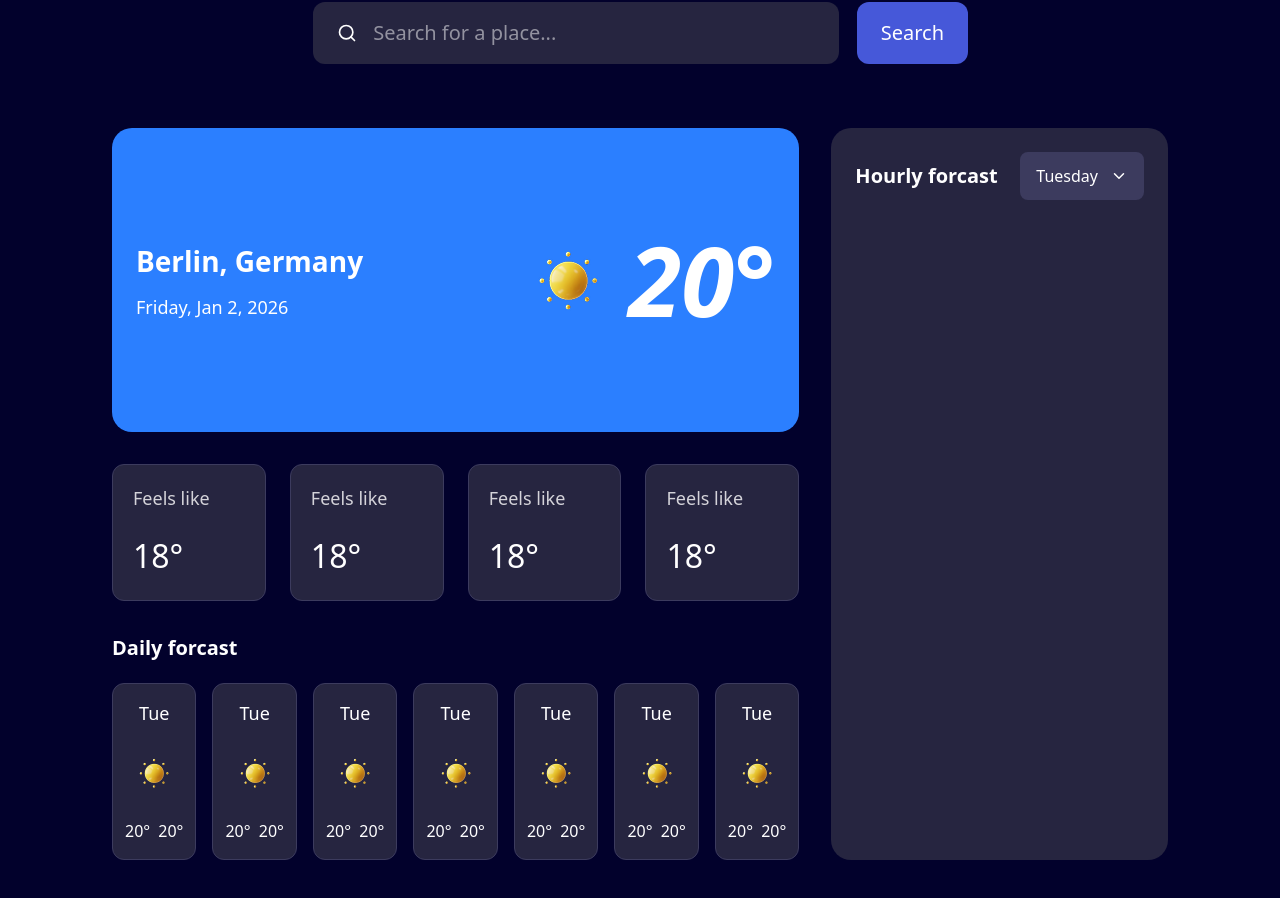
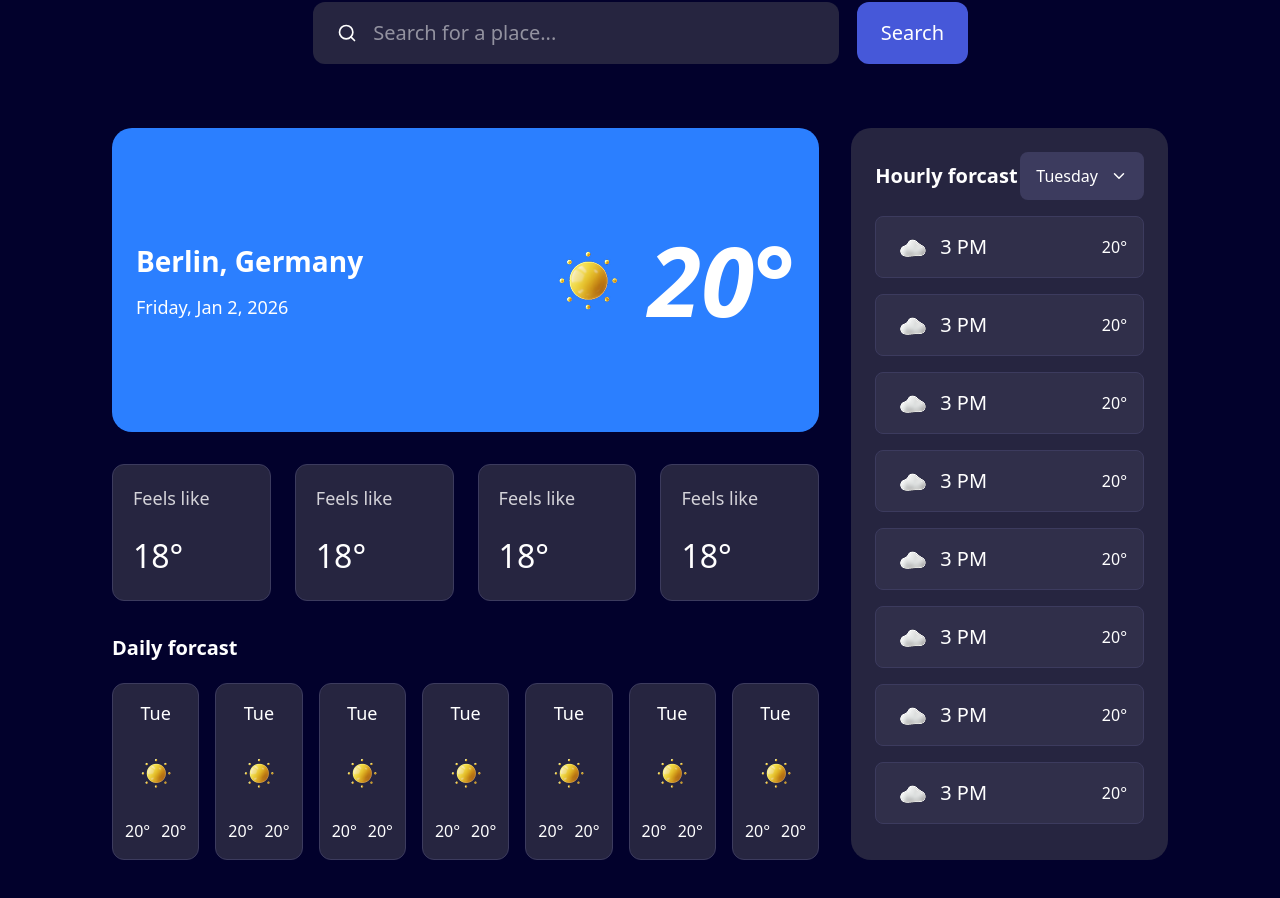
Before and after one commit to Gentlecoder1/WeatherApp, a React (Vite) app: page / in a window 1280 px wide. Shown: the part 354-1252 px from the top of the page. Built offline with nearby package versions, Linux system fonts and the light colour scheme.

Commit message:
feat: update Body and Header components with responsive design and new cloud asset

```diff
--- a/index.html
+++ b/index.html
@@ -8,7 +8,7 @@
     <title>Weather App</title>
   </head>
 
-  <body class="p-[16px] sm:p-[24px] lg:px-[112px] lg:py-[48px] min-h-screen max-w-[1306px] mx-auto">
+  <body class="p-[16px] sm:p-[24px] lg:px-[90px] lg:py-[48px] xl:px-[112px] xl:py-[48px] min-h-screen max-w-[1306px] mx-auto">
     <div id="root"></div>
     <script type="module" src="/src/main.tsx"></script>
   </body>
--- a/src/components/Body.tsx
+++ b/src/components/Body.tsx
@@ -1,5 +1,6 @@
 // import React from 'react'
 import Sunny from '../assets/Sunny.png'
+import Cloudy from '../assets/cloud.png'
 
 import { Search , ChevronDown } from "lucide-react"
 import { motion } from "framer-motion"
@@ -12,8 +13,8 @@ const Body = () => {
         </div>
 
         <div className="w-full mx-auto">
-            <div className="flex gap-[16px] max-w-[656px] text-white mx-auto">
-                <div className="bg-[#262540] w-[526px] rounded-[12px] flex items-center py-[16px] px-[24px] mx-auto gap-[16px]">
+            <div className="flex flex-col sm:flex-row  gap-[16px] max-w-[656px] text-white mx-auto">
+                <div className="bg-[#262540] w-full sm:max-w-[526px] rounded-[12px] flex items-center py-[16px] px-[24px] mx-auto gap-[16px]">
                     <Search size={20} className="text-white" />
                     <input
                         className="outline-none text-[20px]"
@@ -33,9 +34,9 @@ const Body = () => {
             </div>
         </div>
 
-        <div className="w-full mx-auto md:flex text-white gap-[32px]">
-            <div className="w-full lg:w-[800px] space-y-[32px]">
-                <div className="w-full bg-blue-500 rounded-[20px] flex items-center justify-between py-[80px] px-[24px]">
+        <div className="w-full mx-auto lg:flex space-y-[32px] lg:space-y-0 text-white gap-[32px]">
+            <div className="w-full lg:max-w-[70%] space-y-[32px]">
+                <div className="w-full bg-blue-500 rounded-[20px] flex flex-col sm:flex-row items-center justify-between py-[80px] px-[24px]">
                     <div className="space-y-[12px]">
                         <h1 className="text-[28px] font-bold">Berlin, Germany</h1>
                         <p className="text-[18px] font-500">Friday, Jan 2, 2026</p>
@@ -47,7 +48,7 @@ const Body = () => {
                     </div>
                 </div>
 
-                <div className='w-full grid grid-cols-2 md:grid-cols-4 gap-[24px]'>
+                <div className='w-full grid grid-cols-2 sm:grid-cols-4 gap-[24px]'>
                     <div className='p-[20px] rounded-[12px] bg-[#262540] border border-[#3C3B5E] space-y-[20px]'>
                         <p className='text-[18px] font-500 text-[#D4D3D9]'>Feels like</p>
                         <p className='text-[32px] font-300'>18°</p>
@@ -69,7 +70,7 @@ const Body = () => {
                 <div className='w-full flex flex-col gap-[20px]'>
                     <h1 className='text-[20px] font-semibold'>Daily forcast</h1>
 
-                    <div className='w-full grid grid-cols-3 md:grid-cols-7 gap-[16px]'>
+                    <div className='w-full grid grid-cols-3 sm:grid-cols-7 gap-[16px]'>
                         <div className='px-[12px] py-[16px] rounded-[12px] bg-[#262540] border border-[#3C3B5E] space-y-[16px] flex flex-col items-center'>
                             <p className='text-[18px] font-medium'>Tue</p>
                             <div className='w-[60px] h-[60px]'><img src={Sunny} alt="" /></div>
@@ -130,14 +131,74 @@ const Body = () => {
                 </div>
             </div>
 
-            <div className="w-full lg:w-[384px] bg-[#262540] rounded-[20px] flex flex-col p-[24px] gap-[16px]">
+            <div className="w-full lg:max-w-[30%] bg-[#262540] rounded-[20px] flex flex-col p-[24px] gap-[16px]">
                 <div className='w-full flex justify-between items-center'>
                     <h1 className='text-[20px] font-semibold'>Hourly forcast</h1>
 
-                    <div className="bg-[#3C3B5E] rounded-[8px] flex items-center gap-[12px] px-[16px] py-[8px] sm:px-[16px] sm:py-[12px]">
+                    <motion.div
+                        whileTap={{ scale: 0.98 }}
+                        className="bg-[#3C3B5E] rounded-[8px] flex items-center gap-[12px] px-[16px] py-[8px] sm:px-[16px] sm:py-[12px]"
+                    >
                         <p className="text-[14px] sm:text-[16px] font-medium">Tuesday</p>
                         <ChevronDown className="w-[14px] h-[14px] sm:w-[18px] sm:h-[18px]" />
+                    </motion.div>
+                </div>
+
+                <div className='flex justify-between items-center px-[16px] py-[10px] rounded-[8px] bg-[#302F4A] border border-[#3C3B5E]'>
+                    <div className='flex items-center gap-[8px]'>
+                        <img src={Cloudy} className='w-[40px] h-[40px]' alt="" />
+                        <p className='text-[20px] font-medium'>3 PM</p>
                     </div>
+                    <p className='text-[16px] font-medium'>20°</p>
+                </div>
+                <div className='flex justify-between items-center px-[16px] py-[10px] rounded-[8px] bg-[#302F4A] border border-[#3C3B5E]'>
+                    <div className='flex items-center gap-[8px]'>
+                        <img src={Cloudy} className='w-[40px] h-[40px]' alt="" />
+                        <p className='text-[20px] font-medium'>3 PM</p>
+                    </div>
+                    <p className='text-[16px] font-medium'>20°</p>
+                </div>
+                <div className='flex justify-between items-center px-[16px] py-[10px] rounded-[8px] bg-[#302F4A] border border-[#3C3B5E]'>
+                    <div className='flex items-center gap-[8px]'>
+                        <img src={Cloudy} className='w-[40px] h-[40px]' alt="" />
+                        <p className='text-[20px] font-medium'>3 PM</p>
+                    </div>
+                    <p className='text-[16px] font-medium'>20°</p>
+                </div>
+                <div className='flex justify-between items-center px-[16px] py-[10px] rounded-[8px] bg-[#302F4A] border border-[#3C3B5E]'>
+                    <div className='flex items-center gap-[8px]'>
+                        <img src={Cloudy} className='w-[40px] h-[40px]' alt="" />
+                        <p className='text-[20px] font-medium'>3 PM</p>
+                    </div>
+                    <p className='text-[16px] font-medium'>20°</p>
+                </div>
+                <div className='flex justify-between items-center px-[16px] py-[10px] rounded-[8px] bg-[#302F4A] border border-[#3C3B5E]'>
+                    <div className='flex items-center gap-[8px]'>
+                        <img src={Cloudy} className='w-[40px] h-[40px]' alt="" />
+                        <p className='text-[20px] font-medium'>3 PM</p>
+                    </div>
+                    <p className='text-[16px] font-medium'>20°</p>
+                </div>
+                <div className='flex justify-between items-center px-[16px] py-[10px] rounded-[8px] bg-[#302F4A] border border-[#3C3B5E]'>
+                    <div className='flex items-center gap-[8px]'>
+                        <img src={Cloudy} className='w-[40px] h-[40px]' alt="" />
+                        <p className='text-[20px] font-medium'>3 PM</p>
+                    </div>
+                    <p className='text-[16px] font-medium'>20°</p>
+                </div>
+                <div className='flex justify-between items-center px-[16px] py-[10px] rounded-[8px] bg-[#302F4A] border border-[#3C3B5E]'>
+                    <div className='flex items-center gap-[8px]'>
+                        <img src={Cloudy} className='w-[40px] h-[40px]' alt="" />
+                        <p className='text-[20px] font-medium'>3 PM</p>
+                    </div>
+                    <p className='text-[16px] font-medium'>20°</p>
+                </div>
+                <div className='flex justify-between items-center px-[16px] py-[10px] rounded-[8px] bg-[#302F4A] border border-[#3C3B5E]'>
+                    <div className='flex items-center gap-[8px]'>
+                        <img src={Cloudy} className='w-[40px] h-[40px]' alt="" />
+                        <p className='text-[20px] font-medium'>3 PM</p>
+                    </div>
+                    <p className='text-[16px] font-medium'>20°</p>
                 </div>
             </div>
         </div>
--- a/src/components/Header.tsx
+++ b/src/components/Header.tsx
@@ -1,6 +1,7 @@
 import { CiSun } from "react-icons/ci";
 import { IoSettingsOutline } from "react-icons/io5";
 import { ChevronDown } from "lucide-react"
+import { motion } from "framer-motion"
 
 const Header = () => {
   return (
@@ -11,11 +12,14 @@ const Header = () => {
                 <p>Weather Now</p>
             </div>
 
-            <div className="bg-[#262540] rounded-[8px] flex items-center gap-[10px] px-[10px] py-[8px] sm:px-[16px] sm:py-[12px]">
+            <motion.div
+              whileTap={{ scale: 0.98 }}
+              className="bg-[#262540] rounded-[8px] flex items-center gap-[10px] px-[10px] py-[8px] sm:px-[16px] sm:py-[12px]"
+            >
                 <IoSettingsOutline className="w-[14px] h-[14px] sm:w-[18px] sm:h-[18px]" />
                 <p className="text-[14px] sm:text-[16px] font-medium">Units</p>
                 <ChevronDown className="w-[14px] h-[14px] sm:w-[18px] sm:h-[18px]" />
-            </div>
+            </motion.div>
         </div>
     </header>
   )
```
Also changed, not shown: src/assets/cloud.png (added).
